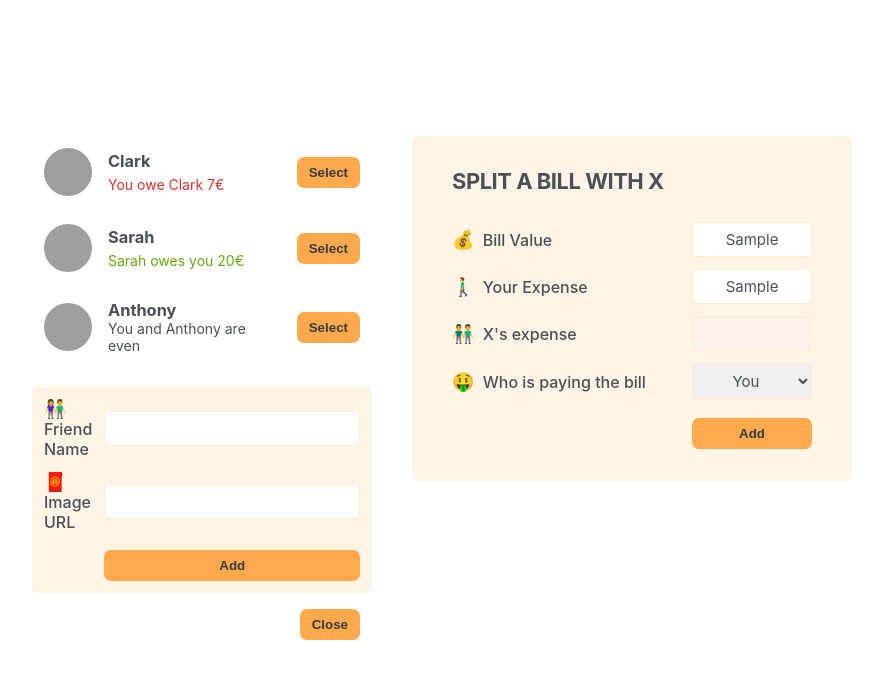
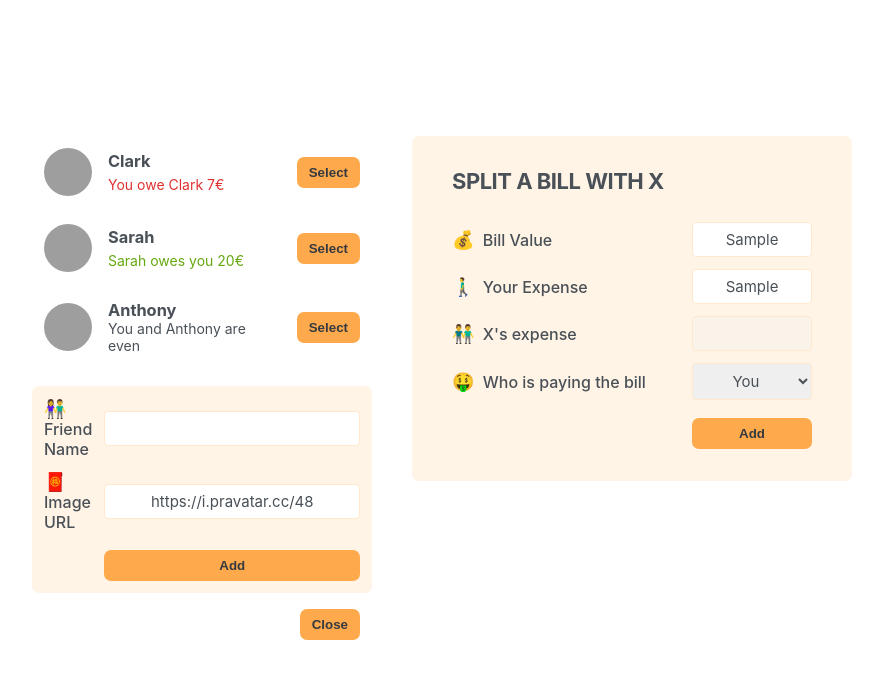
Before and after one commit to ramadanigeri/SpliBite, a React (Create React App) app: page / in a window 1280 px wide. Both pictures are taken after typing "Sample", "Sample" into the empty fields and a click on the button "Add Friend". Shown: the top 678 px of the page, without its empty margins (198-1081 px from the left). Built offline with nearby package versions, Linux system fonts and the light colour scheme; grey boxes are pictures that could not be loaded; the HTML template or start-up script is replaced by a standard one.

Commit message:
Add New Friend Logic Update Part 1

```diff
--- a/src/App.js
+++ b/src/App.js
@@ -30,6 +30,7 @@
 }
 
 export default function App() {
+  const [friends, setFriends] = useState(initialFriends);
   const [showAddFriend, setShowAddFriend] = useState(false);
 
   function handleShowAddFriend() {
@@ -39,7 +40,7 @@
   return (
     <div className="app">
       <div className="sidebar">
-        <FriendsList />
+        <FriendsList friends={friends} />
         {showAddFriend && <FormAddFriend />}
         <Button onClick={handleShowAddFriend}>
           {showAddFriend ? 'Close' : 'Add Friend'}
@@ -50,9 +51,7 @@
   );
 }
 
-function FriendsList() {
-  const friends = initialFriends;
-
+function FriendsList({ friends }) {
   return (
     <ul>
       {friends.map((friend) => (
@@ -84,13 +83,40 @@
 }
 
 function FormAddFriend() {
+  const [name, setName] = useState('');
+  const [image, setImage] = useState('https://i.pravatar.cc/48');
+
+  function handleSubmit(e) {
+    e.preventDefault();
+    if (!name || !image) return;
+    const id = crypto.randomUUID();
+    const newFriend = {
+      id,
+      name,
+      image: `${image}?=${id}`,
+      balance: 0
+    };
+
+    console.log(newFriend);
+
+    setName('');
+    setImage('https://i.pravatar.cc/48');
+  }
   return (
-    <form className="form-add-friend">
+    <form className="form-add-friend" onSubmit={handleSubmit}>
       <label>👫 Friend Name</label>
-      <input type="text" />
+      <input
+        type="text"
+        value={name}
+        onChange={(e) => setName(e.target.value)}
+      />
 
       <label>🧧 Image URL</label>
-      <input type="text" />
+      <input
+        type="text"
+        value={image}
+        onChange={(e) => setImage(e.target.value)}
+      />
 
       <Button>Add</Button>
     </form>
```
